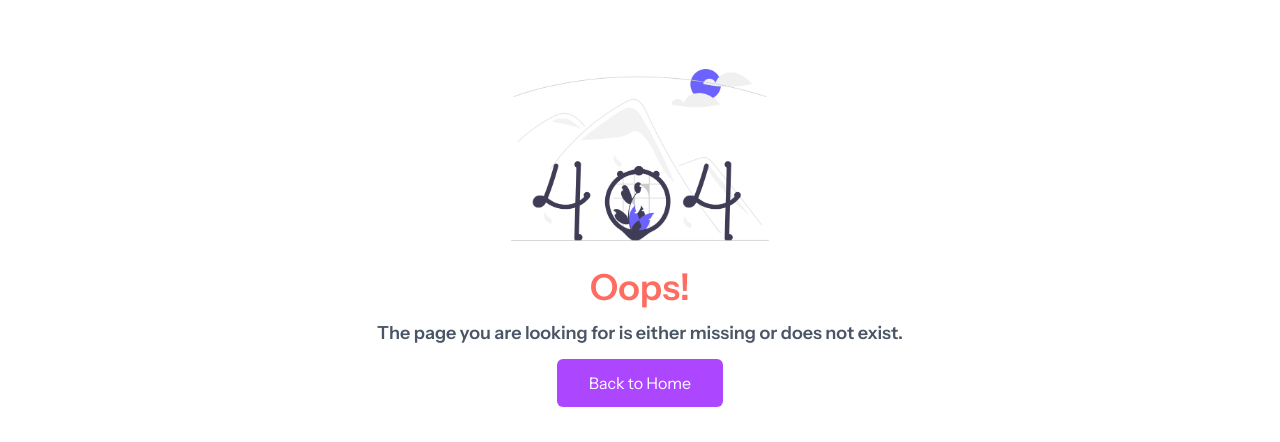
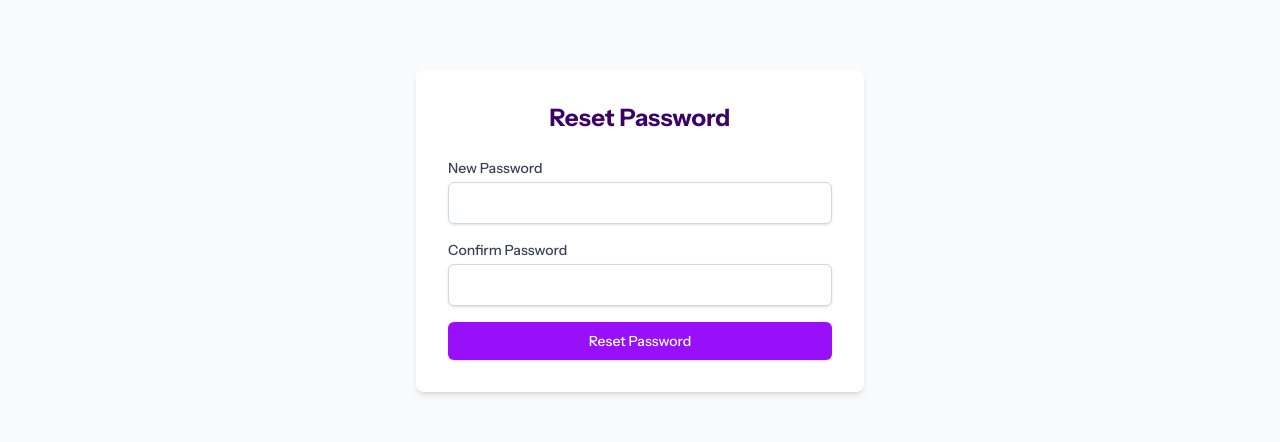
Before and after one commit to Nnamdi-Uzoigwe/Period-Tracker-Web-App, a React (Vite) app in the folder client/: page /reset-password in a window 1280 px wide. Shown: the part 169-611 px from the top of the page. Built offline with nearby package versions, Linux system fonts and the light colour scheme.

Commit message:
forgot password page

```diff
--- a/client/src/App.jsx
+++ b/client/src/App.jsx
@@ -19,6 +19,8 @@ import './App.css'
 import Footer from './components/Footer'
 import { ToastContainer } from "react-toastify"
 import PredictionDetail from './sections/Dashboard/PredictionDetail';
+import VerifyOtpPage from './pages/VerifyOtpPage';
+import ResetPasswordPage from './pages/ResetPasswordPage';
 
 function App() {
   const location = useLocation();
@@ -26,6 +28,8 @@ function App() {
   const noFooterRoutes = [
     '/signin',
     '/register',
+    '/verify-otp',
+    '/reset-password',
     '/dashboard',
     '/period-log',
     '/logs',
@@ -43,6 +47,8 @@ function App() {
   const noNavbarRoutes = [
     '/signin',
     '/register',
+    '/verify-otp',
+    '/reset-password',
     '/dashboard',
     '/period-log',
     '/logs',
@@ -68,6 +74,8 @@ function App() {
           <Route path="/contact" element={<Contact />} />
           <Route path="/signin" element={<Signin />} />
           <Route path="/register" element={<Register />} />
+          <Route path="/verify-otp" element={<VerifyOtpPage />} />
+          <Route path="/reset-password" element={<ResetPasswordPage />} />
           <Route element={<ProtectedRoute />}>
             <Route path="/dashboard" element={<Dashboard />} />
             <Route path="/profile" element={<Profile />} />
--- /dev/null
+++ b/client/src/pages/ResetPasswordPage.jsx
@@ -0,0 +1,95 @@
+import { useState } from "react";
+import { useNavigate, useLocation } from "react-router-dom";
+
+export default function ResetPasswordPage() {
+  const [newPassword, setNewPassword] = useState("");
+  const [confirmPassword, setConfirmPassword] = useState("");
+  const [loading, setLoading] = useState(false);
+  const [error, setError] = useState("");
+  const navigate = useNavigate();
+  const location = useLocation();
+
+  const email = new URLSearchParams(location.search).get("email");
+
+  const handleSubmit = async (e) => {
+    e.preventDefault();
+    setLoading(true);
+    setError("");
+
+    if (newPassword !== confirmPassword) {
+      setError("Passwords do not match!");
+      setLoading(false);
+      return;
+    }
+
+    try {
+      const response = await fetch("https://period-tracker-web-app.onrender.com/api/auth/reset-password", {
+        method: "POST",
+        headers: { "Content-Type": "application/json" },
+        body: JSON.stringify({ email, newPassword }),
+      });
+
+      const data = await response.json();
+      if (!response.ok) throw new Error(data.error || "Failed to reset password");
+      setTimeout(() => {
+          navigate("/signin", { state: { success: "Password reset successful! Please login." } });
+      }, 3000)
+    } catch (err) {
+      setError(err.message);
+    } finally {
+      setLoading(false);
+    }
+  };
+
+  return (
+    <div className="min-h-screen flex items-center justify-center bg-gray-50">
+      <div className="bg-white p-8 rounded-lg shadow-md w-[85%] lg:w-full max-w-md">
+        <h1 className="text-2xl font-bold text-center mb-6 text-purple-950">Reset Password</h1>
+
+        {error && (
+          <div className="mb-4 p-2 bg-red-100 text-red-700 rounded">{error}</div>
+        )}
+
+        <form onSubmit={handleSubmit} className="space-y-4">
+          <div>
+            <label htmlFor="newPassword" className="block text-sm font-medium text-gray-700">
+              New Password
+            </label>
+            <input
+              type="password"
+              id="newPassword"
+              value={newPassword}
+              onChange={(e) => setNewPassword(e.target.value)}
+              className="mt-1 block w-full px-3 py-2 border border-gray-300 rounded-md shadow-sm focus:outline-none focus:ring-purple-500 focus:border-purple-500"
+              required
+              minLength={6}
+            />
+          </div>
+
+          <div>
+            <label htmlFor="confirmPassword" className="block text-sm font-medium text-gray-700">
+              Confirm Password
+            </label>
+            <input
+              type="password"
+              id="confirmPassword"
+              value={confirmPassword}
+              onChange={(e) => setConfirmPassword(e.target.value)}
+              className="mt-1 block w-full px-3 py-2 border border-gray-300 rounded-md shadow-sm focus:outline-none focus:ring-purple-500 focus:border-purple-500"
+              required
+              minLength={6}
+            />
+          </div>
+
+          <button
+            type="submit"
+            disabled={loading}
+            className="w-full flex justify-center py-2 px-4 border border-transparent rounded-md shadow-sm text-sm font-medium cursor-pointer text-white bg-purple-600 hover:bg-purple-700 focus:outline-none focus:ring-2 focus:ring-offset-2 focus:ring-purple-500 disabled:opacity-50"
+          >
+            {loading ? "Updating..." : "Reset Password"}
+          </button>
+        </form>
+      </div>
+    </div>
+  );
+}
--- a/client/src/pages/Signin.jsx
+++ b/client/src/pages/Signin.jsx
@@ -6,6 +6,7 @@ import { handleLoginSuccess } from "../components/UserAvatar";
 
 export default function Signin() {
   const [loading, setLoading] = useState(false);
+  const [otpLoading, setOtpLoading] = useState(false);
   const navigate = useNavigate();
   const [formData, setFormData] = useState({
     email: "",
@@ -50,15 +51,64 @@ export default function Signin() {
           navigate("/dashboard");
         }, 3000);
       } else {
-        toast.error("Incorrect name or password", {
+        toast.error("Incorrect email or password", {
           position: "top-center",
           autoClose: 2000,
         });
       }
     } catch (err) {
       console.error("Login error:", err);
+      toast.error("An error occurred during login", {
+        position: "top-center",
+        autoClose: 2000,
+      });
     } finally {
       setLoading(false);
+    }
+  };
+
+  const handleForgotPassword = async () => {
+    if (!formData.email) {
+      toast.error("Please enter your email first", {
+        position: "top-center",
+        autoClose: 2000,
+      });
+      return;
+    }
+
+    setOtpLoading(true);
+    try {
+      const response = await fetch(
+        "http://localhost:7000/api/auth/send-reset-otp",
+        {
+          method: "POST",
+          headers: { "Content-Type": "application/json" },
+          body: JSON.stringify({ email: formData.email }),
+        }
+      );
+
+      const data = await response.json();
+
+      if (response.ok) {
+        toast.success("OTP sent to your email!", {
+          position: "top-center",
+          autoClose: 2000,
+        });
+        navigate(`/verify-otp?email=${encodeURIComponent(formData.email)}`);
+      } else {
+        toast.error(data.message || "Failed to send OTP", {
+          position: "top-center",
+          autoClose: 2000,
+        });
+      }
+    } catch (err) {
+      console.error("OTP sending error:", err);
+      toast.error("Failed to send OTP", {
+        position: "top-center",
+        autoClose: 2000,
+      });
+    } finally {
+      setOtpLoading(false);
     }
   };
 
@@ -69,7 +119,7 @@ export default function Signin() {
       <div className="flex flex-col h-screen p-4 items-center justify-center border-l-2 border-gray-300">
         <h4 className="text-gray-600 text-3xl font-semibold mb-10">Sign in</h4>
 
-        <form>
+        <form className="w-full max-w-[400px]">
           <div>
             <p className="text-lg font-medium mb-2">Your Email</p>
             <input
@@ -77,7 +127,7 @@ export default function Signin() {
               name="email"
               value={formData.email}
               placeholder="Enter your email..."
-              className="border-[2px] border-gray-400 rounded w-[300px] lg:w-[400px] p-3"
+              className="border-[2px] border-gray-400 rounded w-full p-3"
               onChange={handleChange}
             />
           </div>
@@ -87,8 +137,8 @@ export default function Signin() {
               type="password"
               name="password"
               value={formData.password}
-              placeholder="Enter your email..."
-              className="border-[2px] border-gray-400 rounded w-[300px] lg:w-[400px] p-3"
+              placeholder="Enter your password..."
+              className="border-[2px] border-gray-400 rounded w-full p-3"
               onChange={handleChange}
             />
           </div>
@@ -96,6 +146,7 @@ export default function Signin() {
           <button
             className="mt-3 bg-purple-500 px-4 py-3 cursor-pointer text-md flex items-center justify-center w-full hover:bg-purple-600 rounded text-white"
             onClick={handleLogin}
+            disabled={loading}
           >
             {loading ? (
               <span className="flex gap-2">
@@ -106,6 +157,23 @@ export default function Signin() {
               <span>Login</span>
             )}
           </button>
+
+          <div className="mt-4 text-center">
+            <button
+              type="button"
+              onClick={handleForgotPassword}
+              disabled={otpLoading}
+              className="text-purple-600 hover:text-purple-800 text-sm font-medium"
+            >
+              {otpLoading ? (
+                <span className="flex items-center justify-center gap-2">
+                  Sending OTP <Spinner size="small" />
+                </span>
+              ) : (
+                "Forgot Password?"
+              )}
+            </button>
+          </div>
         </form>
 
         <p className="mt-10">
--- /dev/null
+++ b/client/src/pages/VerifyOtpPage.jsx
@@ -0,0 +1,67 @@
+import { useState } from "react";
+import { useNavigate, useLocation } from "react-router-dom";
+
+export default function VerifyOtpPage() {
+  const [otp, setOtp] = useState("");
+  const [loading, setLoading] = useState(false);
+  const [error, setError] = useState("");
+  const navigate = useNavigate();
+  const location = useLocation();
+
+  const email = new URLSearchParams(location.search).get("email");
+
+  const handleSubmit = async (e) => {
+    e.preventDefault();
+    setLoading(true);
+    setError("");
+
+    try {
+      const response = await fetch("https://period-tracker-web-app.onrender.com/api/auth/verify-otp", {
+        method: "POST",
+        headers: { "Content-Type": "application/json" },
+        body: JSON.stringify({ email, otp }),
+      });
+
+      const data = await response.json();
+      if (!response.ok) throw new Error(data.error || "Invalid OTP");
+
+      navigate(`/reset-password?email=${encodeURIComponent(email)}`);
+    } catch (err) {
+      setError(err.message);
+    } finally {
+      setLoading(false);
+    }
+  };
+
+  return (
+    <div className="min-h-screen flex items-center justify-center bg-gray-50">
+      <div className="bg-white p-8 rounded-lg shadow-md w-[85%] lg:w-full max-w-md">
+        <h1 className="text-2xl font-bold text-center mb-6 text-purple-950">Verify OTP</h1>
+
+        <form onSubmit={handleSubmit} className="space-y-4">
+          <div>
+            <label className="block text-sm font-medium text-gray-700">
+              Enter the 6-digit OTP sent to {email}
+            </label>
+            <input
+              type="text"
+              value={otp}
+              onChange={(e) => setOtp(e.target.value)}
+              className="mt-1 block w-full px-3 py-2 border border-gray-300 rounded-md shadow-sm focus:outline-none focus:ring-purple-500 focus:border-purple-500"
+              maxLength={6}
+              required
+            />
+          </div>
+
+          <button
+            type="submit"
+            disabled={loading}
+            className="w-full cursor-pointer flex justify-center py-2 px-4 border border-transparent rounded-md shadow-sm text-sm font-medium text-white bg-purple-600 hover:bg-purple-700 focus:outline-none focus:ring-2 focus:ring-offset-2 focus:ring-blue-500 disabled:opacity-50"
+          >
+            {loading ? "Verifying..." : "Verify OTP"}
+          </button>
+        </form>
+      </div>
+    </div>
+  );
+}
```
